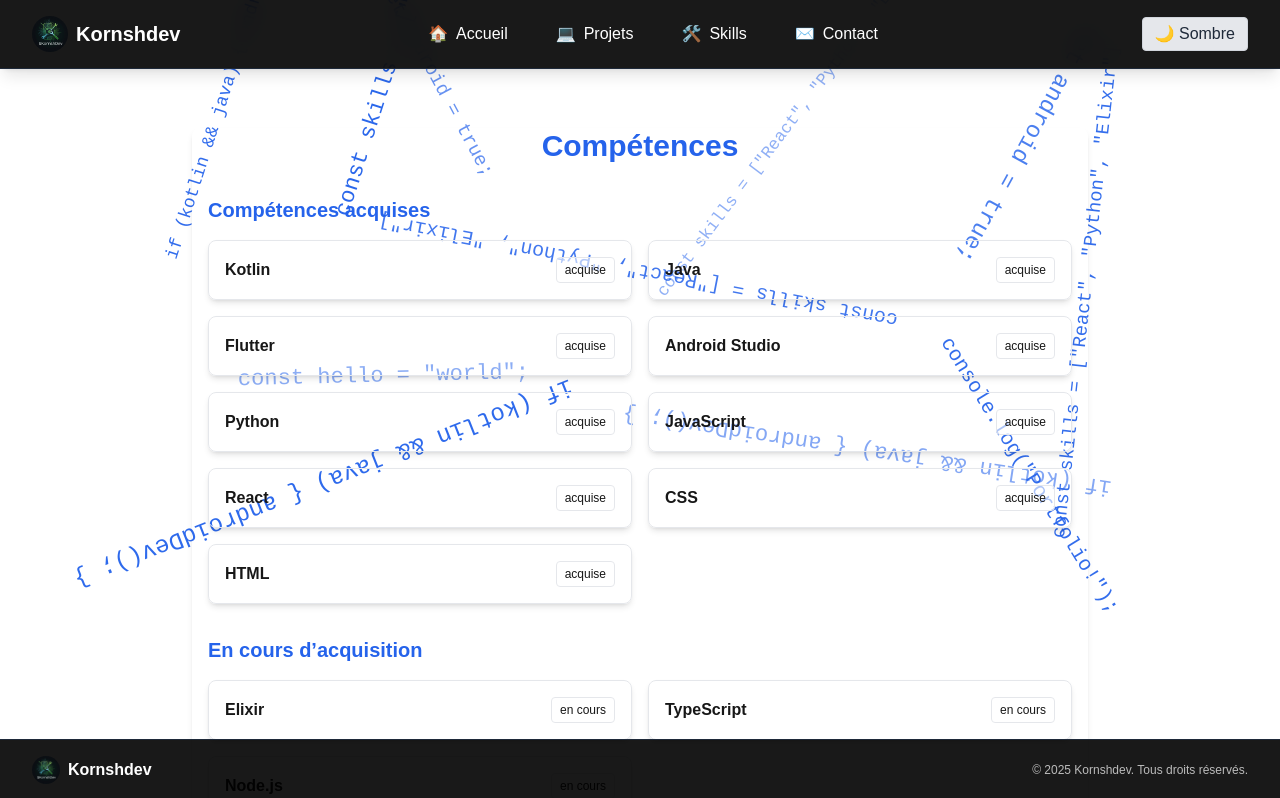
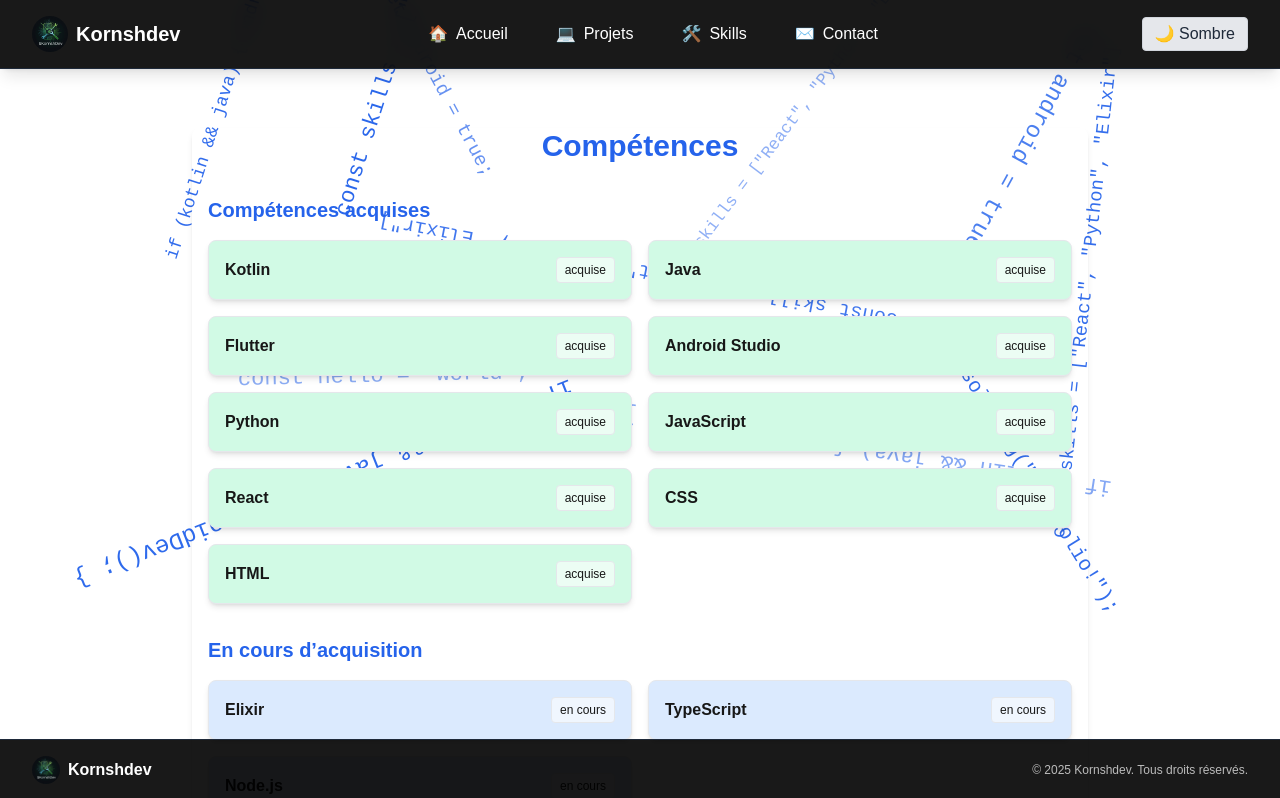
Before and after one commit to ujju16/kornshdevportfolio, a Next.js app in the folder kornshportfolio/: page /skills in a window 1280 px wide. Shown: the top 798 px of the page. Built offline with nearby package versions, Linux system fonts and the light colour scheme.

Commit message:
feat: fond coloré sur les cards de compétences (skills)

```diff
--- a/kornshportfolio/src/components/SkillCard.tsx
+++ b/kornshportfolio/src/components/SkillCard.tsx
@@ -19,14 +19,14 @@ const levelColors = {
 const SkillCard: React.FC<SkillCardProps> = ({ name, level, icon, className }) => (
   <div
     className={`flex items-center gap-3 p-4 rounded-lg shadow-md transition-all duration-200 cursor-pointer border-2 ${levelColors[level]} ${className || ''}`}
-    style={{ background: 'none' }}
+    style={{ background: level === 'acquise' ? '#d1fae5' : level === 'en cours' ? '#dbeafe' : '#fee2e2' }}
     onMouseEnter={e => {
       (e.currentTarget as HTMLDivElement).style.background = 'var(--section-title)';
       (e.currentTarget as HTMLDivElement).style.color = '#fff';
     }}
     onMouseLeave={e => {
-      (e.currentTarget as HTMLDivElement).style.background = 'none';
-      (e.currentTarget as HTMLDivElement).style.color = 'var(--foreground)';
+      (e.currentTarget as HTMLDivElement).style.background = level === 'acquise' ? '#d1fae5' : level === 'en cours' ? '#dbeafe' : '#fee2e2';
+      (e.currentTarget as HTMLDivElement).style.color = '';
     }}
   >
     {icon && <span className="text-2xl">{icon}</span>}
```
